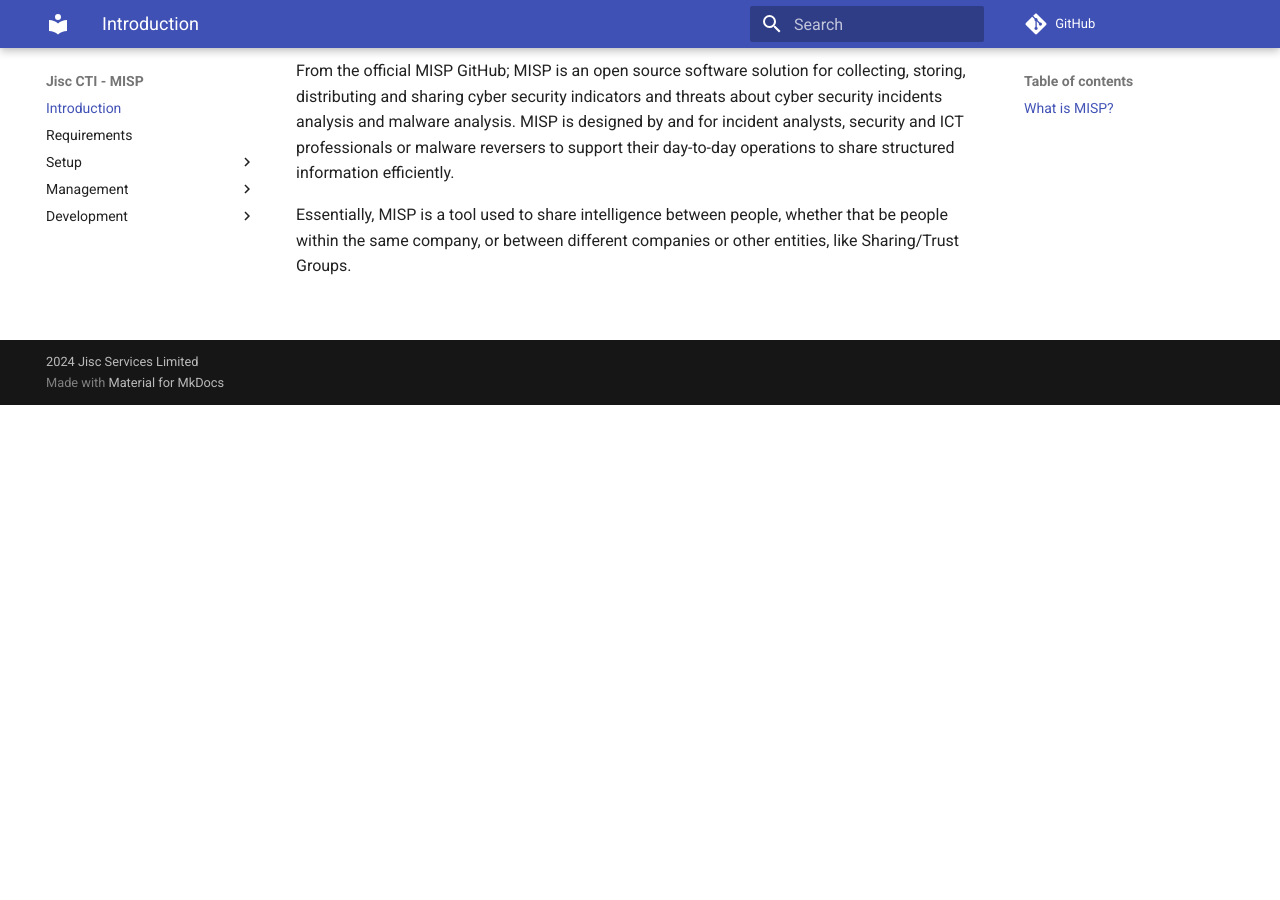
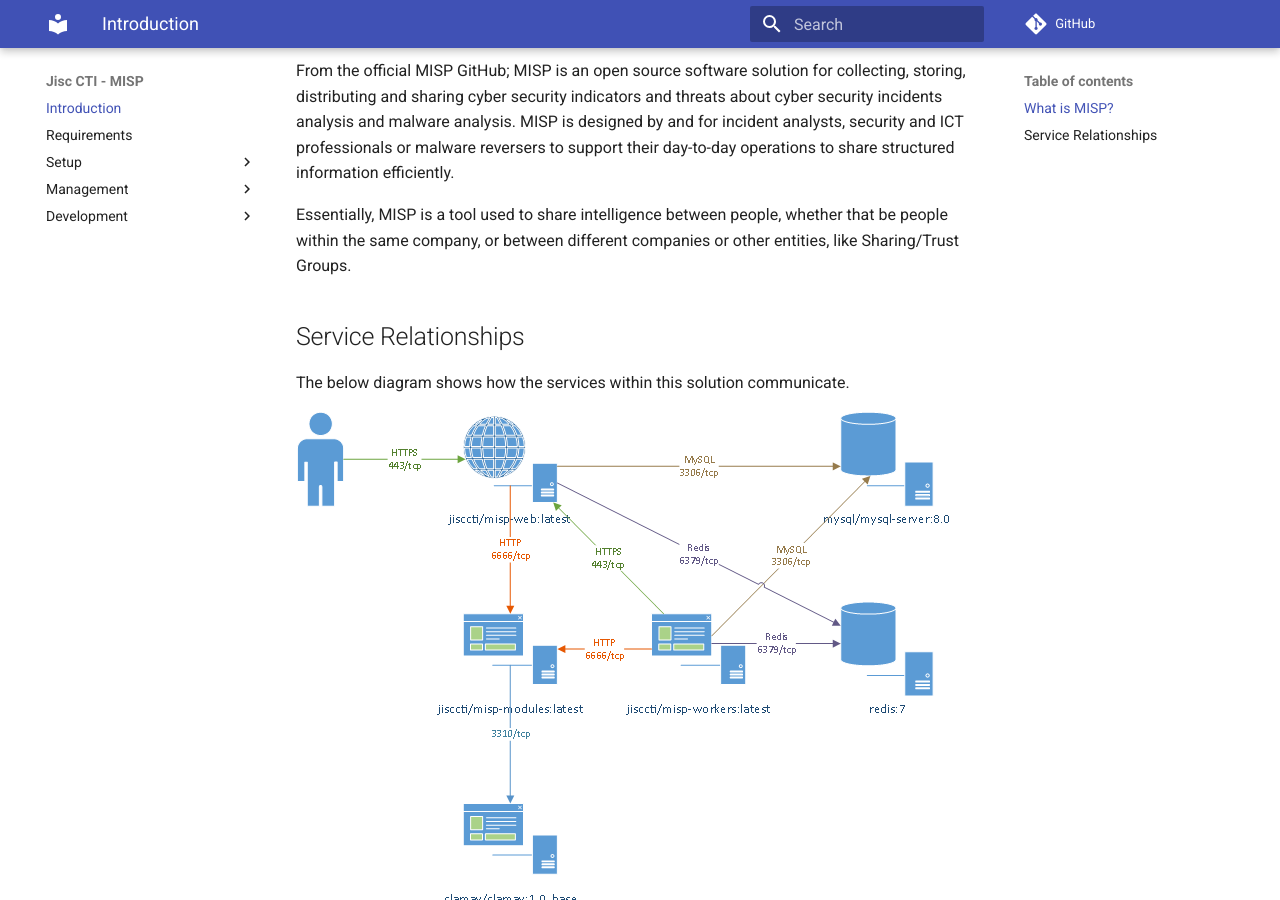
Before and after one commit to JiscCTI/misp-docker, an MkDocs documentation site: the page built from pages/index.md, in a window 1280 px wide and 900 px high, scrolled down 495 px. Built offline with MkDocs 1.6.1 and Material for MkDocs 9.7.7, drawn with Linux system fonts in a browser that asks for light colours; comment, search, counter and statistics services are not loaded; before the commit the page ends 900 px from its top, so only the background shows below that.

Commit message:
docs: add service communication diagram

```diff
--- a/pages/index.md
+++ b/pages/index.md
@@ -33,3 +33,9 @@
 
 Essentially, MISP is a tool used to share intelligence between people, whether that be people within
 the same company, or between different companies or other entities, like Sharing/Trust Groups.
+
+## Service Relationships
+
+The below diagram shows how the services within this solution communicate.
+
+![Service Communications](img/service-communications.png)
```
Also changed, not shown: pages/img/service-communications.png (added).
